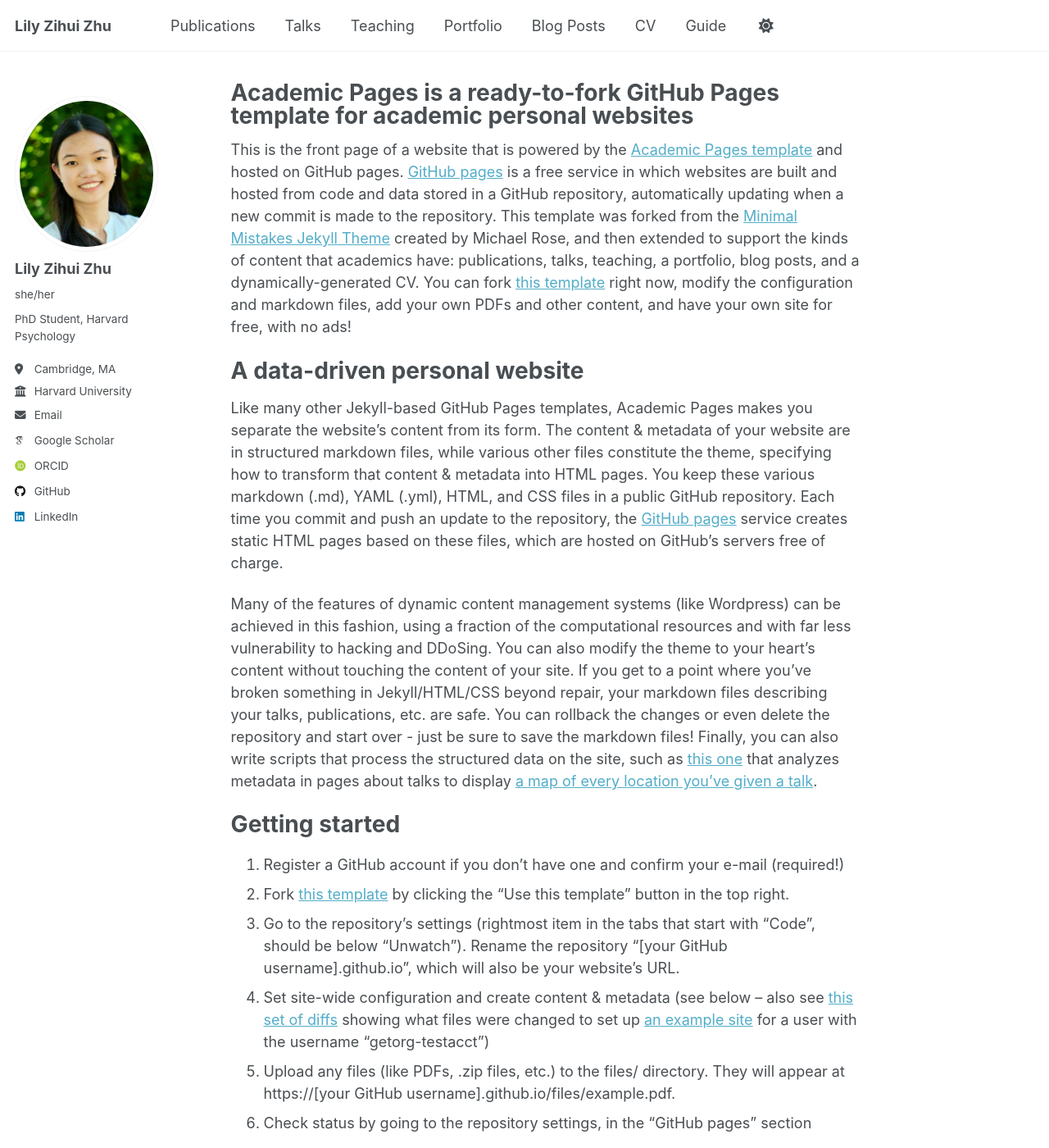
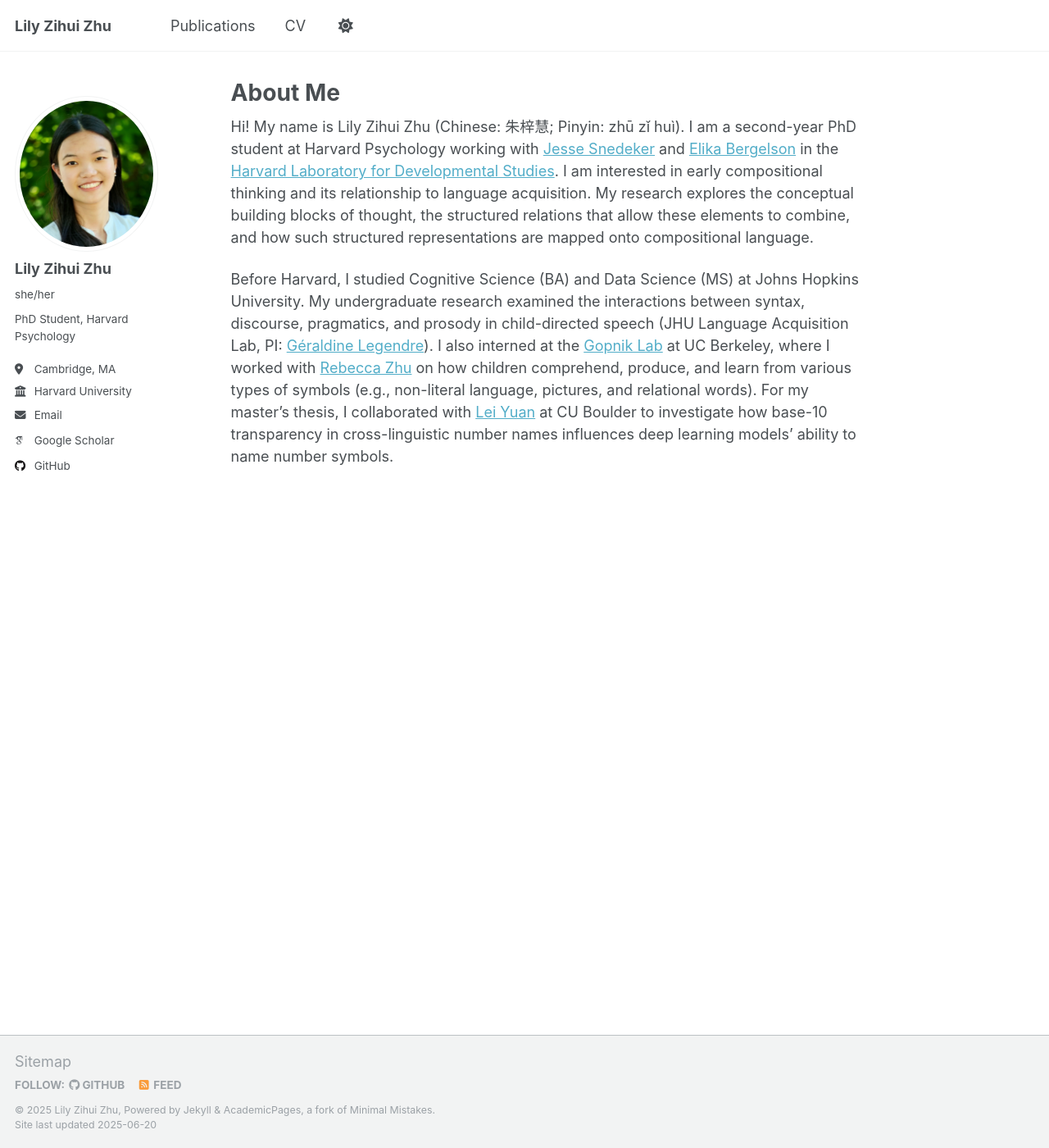
Before and after one commit to lilyzihuizhu/lilyzihuizhu.github.io, a Jekyll site: the page built from _pages/about.md, in a window 1280 px wide and 1400 px high. Shown: the whole window at 82% size. Built offline with Jekyll 4.4.1, drawn with Linux system fonts in a browser that asks for light colours; some web fonts are replaced; some of the changed text lies outside the part shown.

Commit message:
short bio

```diff
--- a/_config.yml
+++ b/_config.yml
@@ -36,7 +36,7 @@ author:
   arxiv            : # URL - Update with the correct link to your profile
   googlescholar    : "https://scholar.google.com/citations?user=aSTP9mEAAAAJ"
   impactstory      : # URL
-  orcid            : "https://orcid.org/0000-0003-0225-1228"
+  orcid            : # "https://orcid.org/0000-0003-0225-1228"
   semantic         : # URL
   pubmed           : # "https://www.ncbi.nlm.nih.gov/pubmed/?term=john+snow"
   researchgate     : # URL
@@ -60,7 +60,7 @@ author:
   keybase          : # Username
   instagram        : # Username
   lastfm           : # Username
-  linkedin         : "lily-zihui-zhu"
+  linkedin         : # "lily-zihui-zhu"
   mastodon         : # URL
   medium           : # URL
   pinterest        : # Username
--- a/_pages/about.md
+++ b/_pages/about.md
@@ -1,49 +1,12 @@
 ---
 permalink: /
-title: "Academic Pages is a ready-to-fork GitHub Pages template for academic personal websites"
+title: "About Me"
 author_profile: true
 redirect_from:
   - /about/
   - /about.html
 ---
 
-This is the front page of a website that is powered by the [Academic Pages template](https://github.com/academicpages/academicpages.github.io) and hosted on GitHub pages. [GitHub pages](https://pages.github.com) is a free service in which websites are built and hosted from code and data stored in a GitHub repository, automatically updating when a new commit is made to the repository. This template was forked from the [Minimal Mistakes Jekyll Theme](https://mmistakes.github.io/minimal-mistakes/) created by Michael Rose, and then extended to support the kinds of content that academics have: publications, talks, teaching, a portfolio, blog posts, and a dynamically-generated CV. You can fork [this template](https://github.com/academicpages/academicpages.github.io) right now, modify the configuration and markdown files, add your own PDFs and other content, and have your own site for free, with no ads!
+Hi! My name is Lily Zihui Zhu (Chinese: 朱梓慧; Pinyin: zhū zǐ huì). I am a second-year PhD student at Harvard Psychology working with [Jesse Snedeker](https://www.harvardlds.org/jesse-snedeker/) and [Elika Bergelson](https://prod-bergelsonlab.drupalsites.harvard.edu/people/elika-bergelson) in the [Harvard Laboratory for Developmental Studies](https://www.harvardlds.org/). I am interested in early compositional thinking and its relationship to language acquisition. My research explores the conceptual building blocks of thought, the structured relations that allow these elements to combine, and how such structured representations are mapped onto compositional language.
 
-A data-driven personal website
-======
-Like many other Jekyll-based GitHub Pages templates, Academic Pages makes you separate the website's content from its form. The content & metadata of your website are in structured markdown files, while various other files constitute the theme, specifying how to transform that content & metadata into HTML pages. You keep these various markdown (.md), YAML (.yml), HTML, and CSS files in a public GitHub repository. Each time you commit and push an update to the repository, the [GitHub pages](https://pages.github.com/) service creates static HTML pages based on these files, which are hosted on GitHub's servers free of charge.
-
-Many of the features of dynamic content management systems (like Wordpress) can be achieved in this fashion, using a fraction of the computational resources and with far less vulnerability to hacking and DDoSing. You can also modify the theme to your heart's content without touching the content of your site. If you get to a point where you've broken something in Jekyll/HTML/CSS beyond repair, your markdown files describing your talks, publications, etc. are safe. You can rollback the changes or even delete the repository and start over - just be sure to save the markdown files! Finally, you can also write scripts that process the structured data on the site, such as [this one](https://github.com/academicpages/academicpages.github.io/blob/master/talkmap.ipynb) that analyzes metadata in pages about talks to display [a map of every location you've given a talk](https://academicpages.github.io/talkmap.html).
-
-Getting started
-======
-1. Register a GitHub account if you don't have one and confirm your e-mail (required!)
-1. Fork [this template](https://github.com/academicpages/academicpages.github.io) by clicking the "Use this template" button in the top right.
-1. Go to the repository's settings (rightmost item in the tabs that start with "Code", should be below "Unwatch"). Rename the repository "[your GitHub username].github.io", which will also be your website's URL.
-1. Set site-wide configuration and create content & metadata (see below -- also see [this set of diffs](http://archive.is/3TPas) showing what files were changed to set up [an example site](https://getorg-testacct.github.io) for a user with the username "getorg-testacct")
-1. Upload any files (like PDFs, .zip files, etc.) to the files/ directory. They will appear at https://[your GitHub username].github.io/files/example.pdf.
-1. Check status by going to the repository settings, in the "GitHub pages" section
-
-Site-wide configuration
-------
-The main configuration file for the site is in the base directory in [_config.yml](https://github.com/academicpages/academicpages.github.io/blob/master/_config.yml), which defines the content in the sidebars and other site-wide features. You will need to replace the default variables with ones about yourself and your site's github repository. The configuration file for the top menu is in [_data/navigation.yml](https://github.com/academicpages/academicpages.github.io/blob/master/_data/navigation.yml). For example, if you don't have a portfolio or blog posts, you can remove those items from that navigation.yml file to remove them from the header.
-
-Create content & metadata
-------
-For site content, there is one markdown file for each type of content, which are stored in directories like _publications, _talks, _posts, _teaching, or _pages. For example, each talk is a markdown file in the [_talks directory](https://github.com/academicpages/academicpages.github.io/tree/master/_talks). At the top of each markdown file is structured data in YAML about the talk, which the theme will parse to do lots of cool stuff. The same structured data about a talk is used to generate the list of talks on the [Talks page](https://academicpages.github.io/talks), each [individual page](https://academicpages.github.io/talks/2012-03-01-talk-1) for specific talks, the talks section for the [CV page](https://academicpages.github.io/cv), and the [map of places you've given a talk](https://academicpages.github.io/talkmap.html) (if you run this [python file](https://github.com/academicpages/academicpages.github.io/blob/master/talkmap.py) or [Jupyter notebook](https://github.com/academicpages/academicpages.github.io/blob/master/talkmap.ipynb), which creates the HTML for the map based on the contents of the _talks directory).
-
-**Markdown generator**
-
-The repository includes [a set of Jupyter notebooks](https://github.com/academicpages/academicpages.github.io/tree/master/markdown_generator
-) that converts a CSV containing structured data about talks or presentations into individual markdown files that will be properly formatted for the Academic Pages template. The sample CSVs in that directory are the ones I used to create my own personal website at stuartgeiger.com. My usual workflow is that I keep a spreadsheet of my publications and talks, then run the code in these notebooks to generate the markdown files, then commit and push them to the GitHub repository.
-
-How to edit your site's GitHub repository
-------
-Many people use a git client to create files on their local computer and then push them to GitHub's servers. If you are not familiar with git, you can directly edit these configuration and markdown files directly in the github.com interface. Navigate to a file (like [this one](https://github.com/academicpages/academicpages.github.io/blob/master/_talks/2012-03-01-talk-1.md) and click the pencil icon in the top right of the content preview (to the right of the "Raw | Blame | History" buttons). You can delete a file by clicking the trashcan icon to the right of the pencil icon. You can also create new files or upload files by navigating to a directory and clicking the "Create new file" or "Upload files" buttons.
-
-Example: editing a markdown file for a talk
-![Editing a markdown file for a talk](/images/editing-talk.png)
-
-For more info
-------
-More info about configuring Academic Pages can be found in [the guide](https://academicpages.github.io/markdown/), the [growing wiki](https://github.com/academicpages/academicpages.github.io/wiki), and you can always [ask a question on GitHub](https://github.com/academicpages/academicpages.github.io/discussions). The [guides for the Minimal Mistakes theme](https://mmistakes.github.io/minimal-mistakes/docs/configuration/) (which this theme was forked from) might also be helpful.
+Before Harvard, I studied Cognitive Science (BA) and Data Science (MS) at Johns Hopkins University. My undergraduate research examined the interactions between syntax, discourse, pragmatics, and prosody in child-directed speech (JHU Language Acquisition Lab, PI: [Géraldine Legendre](https://cogsci.jhu.edu/directory/geraldine-legendre/)). I also interned at the [Gopnik Lab](https://www.gopniklab.berkeley.edu/) at UC Berkeley, where I worked with [Rebecca Zhu](https://scholar.google.ca/citations?user=F84H_2cAAAAJ) on how children comprehend, produce, and learn from various types of symbols (e.g., non-literal language, pictures, and relational words). For my master's thesis, I collaborated with [Lei Yuan](https://www.colorado.edu/lab/del/lei-yuan) at CU Boulder to investigate how base-10 transparency in cross-linguistic number names influences deep learning models’ ability to name number symbols.
```
Also changed, not shown: _data/navigation.yml (+10 -10 lines).
